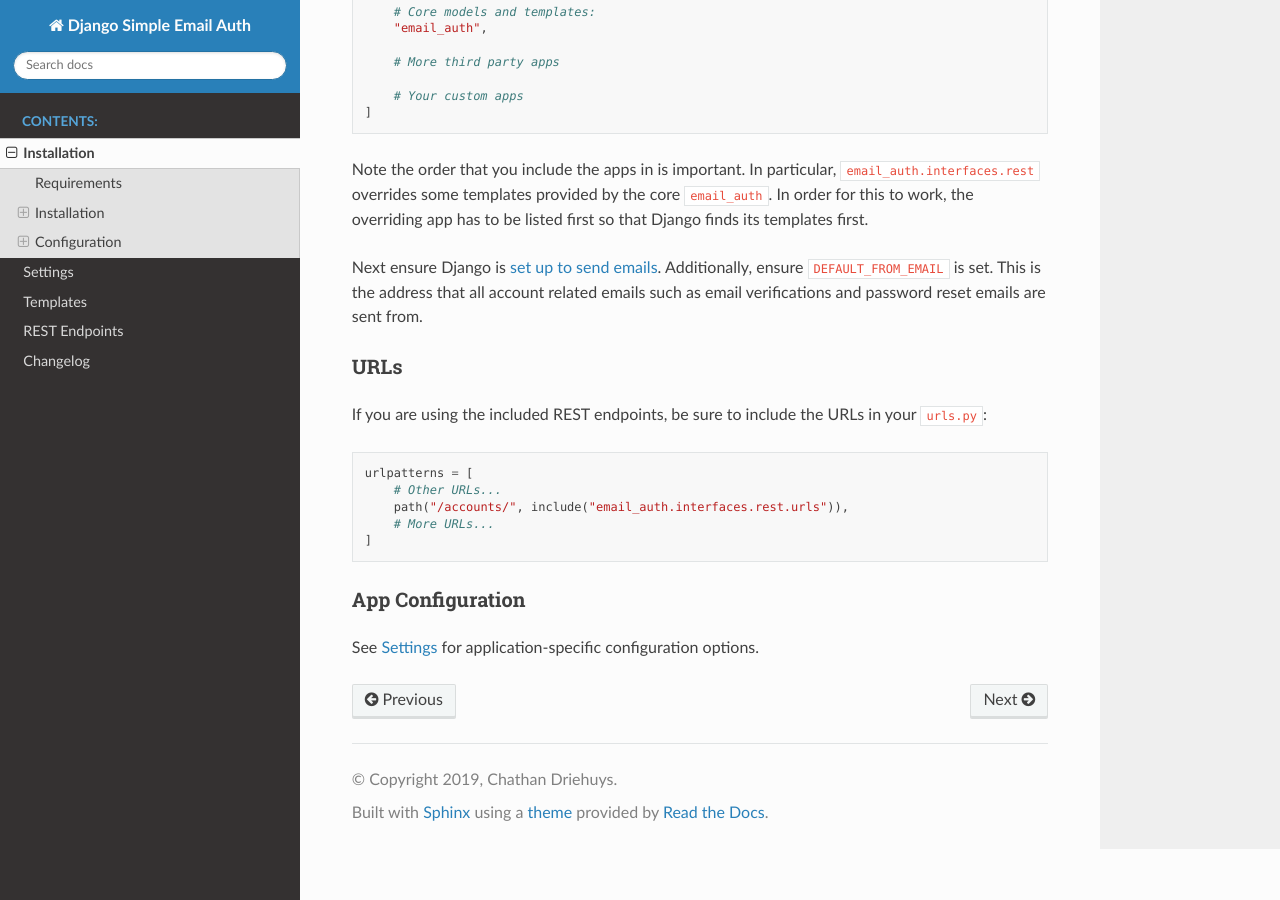
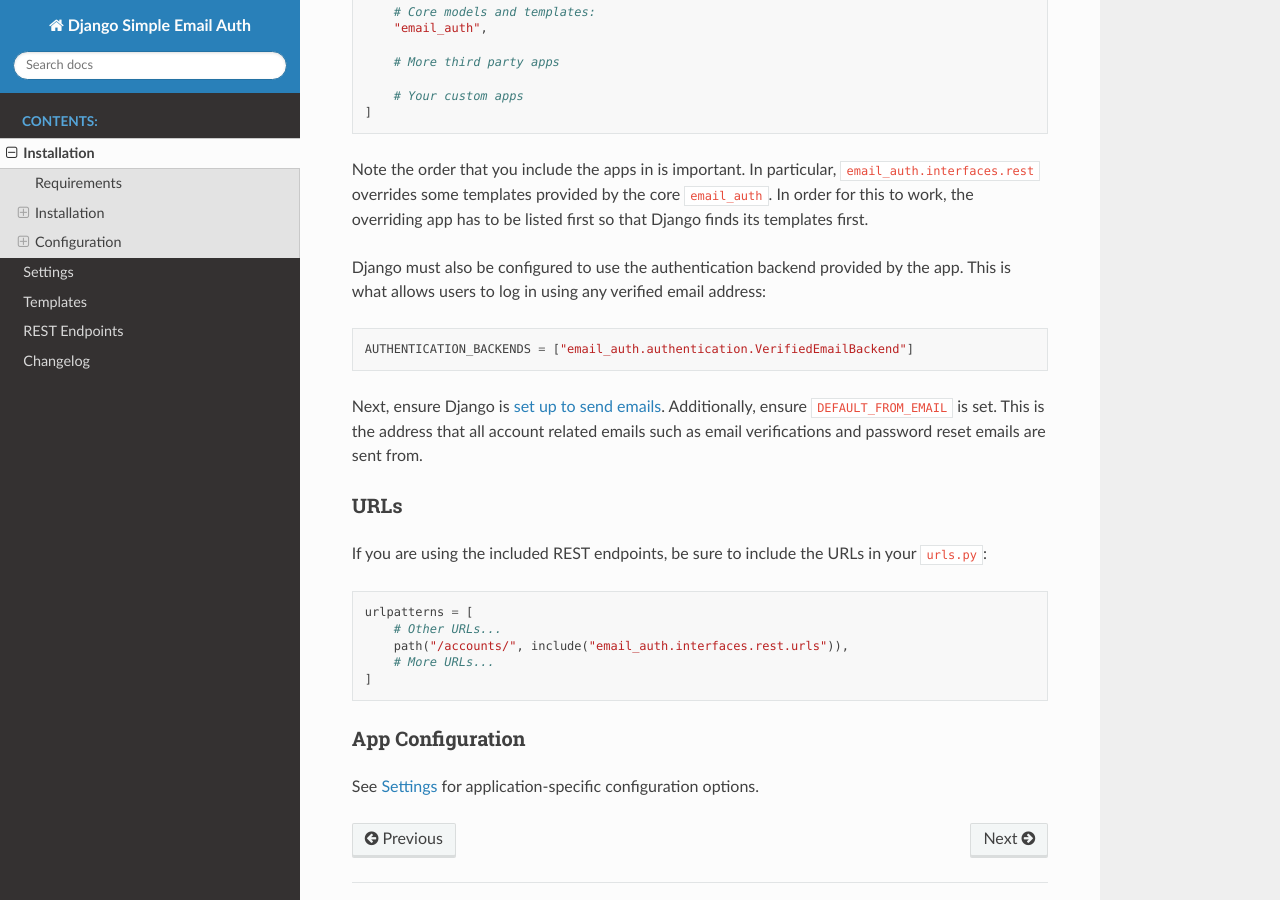
Before and after one commit to cdriehuys/django-simple-email-auth, a Sphinx documentation site: the page built from docs/installation.rst, in a window 1280 px wide and 900 px high, scrolled down 1169 px. Built offline with Sphinx 7.4.7 and the Read the Docs theme 2.0.0, drawn with Linux system fonts in a browser that asks for light colours.

Commit message:
docs: Document authentication backend usage.
Fixes #43

```diff
--- a/CHANGELOG.rst
+++ b/CHANGELOG.rst
@@ -17,6 +17,11 @@ Features
 * :issue:`38`: Add endpoint to resend a verification email to the provided REST
   interface.
 * :issue:`39`: Add endpoints to request a password reset and reset a password.
+
+Documentation
+=============
+
+* :issue:`43`: Document usage of provided authentication backend.
 
 ******
 v0.3.1
--- a/docs/installation.rst
+++ b/docs/installation.rst
@@ -66,7 +66,12 @@ Note the order that you include the apps in is important. In particular,
 ``email_auth``. In order for this to work, the overriding app has to be listed
 first so that Django finds its templates first.
 
-Next ensure Django is `set up to send emails <django-emails_>`_. Additionally,
+Django must also be configured to use the authentication backend provided by the
+app. This is what allows users to log in using any verified email address::
+
+    AUTHENTICATION_BACKENDS = ["email_auth.authentication.VerifiedEmailBackend"]
+
+Next, ensure Django is `set up to send emails <django-emails_>`_. Additionally,
 ensure ``DEFAULT_FROM_EMAIL`` is set. This is the address that all account
 related emails such as email verifications and password reset emails are sent
 from.
```
